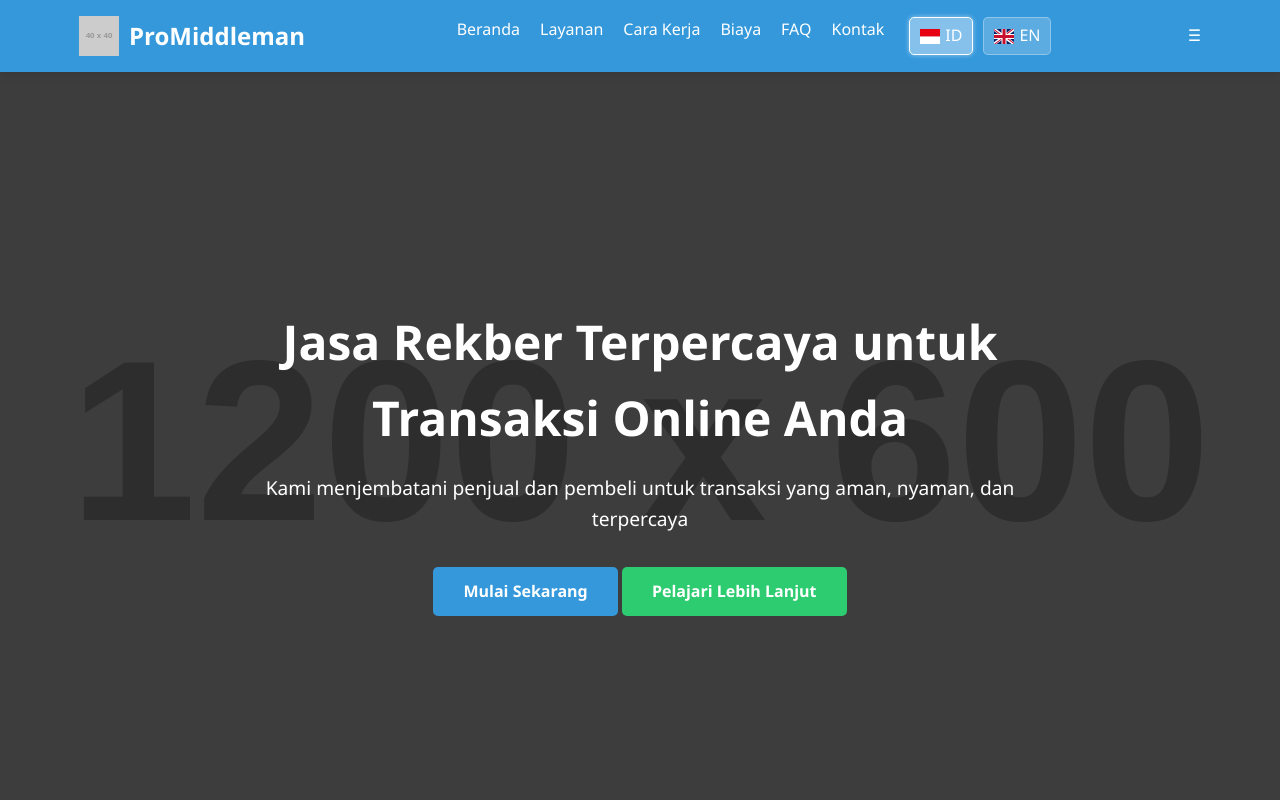
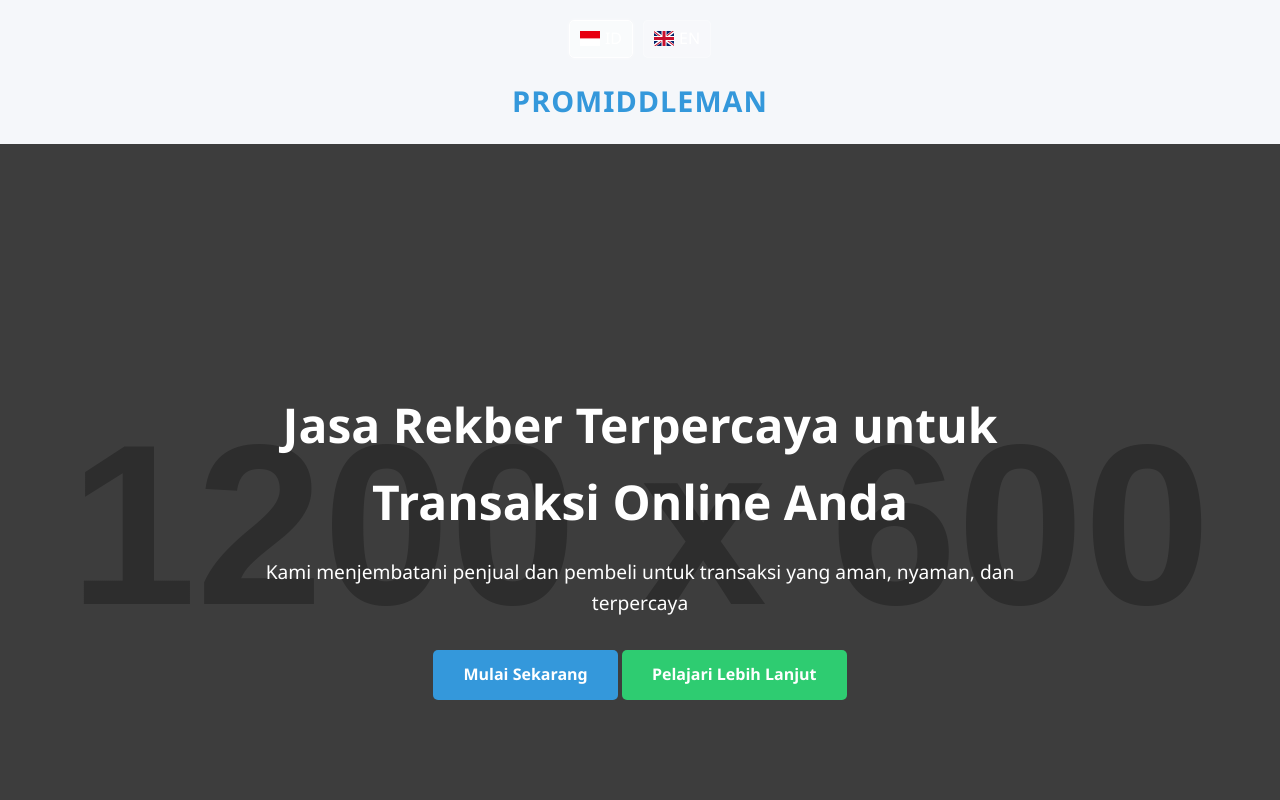
Before and after one commit to trustmiddleman/trustmiddleman.github.io, a plain HTML site: page index.html in a window 1280 px wide. Shown: the top 800 px of the page. Drawn offline with nearby package versions, Linux system fonts and the light colour scheme; placeholder pictures from the web are drawn by us.

Commit message:
Update index.html

```diff
--- a/index.html
+++ b/index.html
@@ -34,76 +34,12 @@
             padding: 0 15px;
         }
 
-        header {
-            background-color: var(--primary-color);
-            color: white;
-            padding: 1rem 0;
-            position: fixed;
-            width: 100%;
-            top: 0;
-            z-index: 100;
-            box-shadow: 0 2px 10px rgba(0,0,0,0.1);
-        }
-
-        nav {
-            display: flex;
-            justify-content: space-between;
-            align-items: center;
-        }
-
-        .logo {
-            font-size: 1.5rem;
-            font-weight: bold;
-            display: flex;
-            align-items: center;
-        }
-
-        .logo img {
-            height: 40px;
-            margin-right: 10px;
-        }
-
-        .nav-links {
-            display: flex;
-            list-style: none;
-        }
-
-        .nav-links li {
-            margin-left: 20px;
-        }
-
-        .nav-links a {
-            color: white;
-            text-decoration: none;
-            font-weight: 500;
-            transition: color 0.3s;
-        }
-
-        .nav-links a:hover {
-            color: var(--light-color);
-        }
-
-        .language-selector {
-            background: rgba(255,255,255,0.2);
-            padding: 5px 10px;
-            border-radius: 5px;
-            cursor: pointer;
-            display: flex;
-            align-items: center;
-        }
-
-        .language-selector img {
-            width: 20px;
-            margin-right: 5px;
-        }
-
         .hero {
             background: linear-gradient(rgba(0,0,0,0.7), rgba(0,0,0,0.7)), url('https://via.placeholder.com/1200x600') no-repeat center center/cover;
             height: 100vh;
             display: flex;
             align-items: center;
             text-align: center;
-            margin-top: 60px;
             color: white;
         }
 
@@ -455,29 +391,43 @@
             font-size: 0.9rem;
         }
 
-        /* Responsive */
-        /* Fixed language buttons for mobile view */
-        .language-drawer {
-            display: none;
-            position: fixed;
-            bottom: 0;
-            left: 0;
-            right: 0;
-            background: var(--primary-color);
-            padding: 10px;
-            box-shadow: 0 -2px 10px rgba(0,0,0,0.1);
-            z-index: 100;
+        /* Language Button Styles */
+        .language-buttons {
+            display: flex;
+            align-items: center;
+            justify-content: center;
+            margin: 20px 0;
         }
 
-        .language-drawer .language-buttons {
-            justify-content: center;
+        .language-btn {
+            display: flex;
+            align-items: center;
+            padding: 5px 10px;
+            margin: 0 5px;
+            background: rgba(255,255,255,0.2);
+            border: 1px solid rgba(255,255,255,0.3);
+            border-radius: 5px;
+            color: white;
+            cursor: pointer;
+            transition: all 0.3s ease;
         }
 
-        .language-drawer .language-btn {
-            padding: 10px 20px;
-            margin: 0 10px;
+        .language-btn img {
+            width: 20px;
+            margin-right: 5px;
         }
 
+        .language-btn:hover {
+            background: rgba(255,255,255,0.3);
+        }
+
+        .language-btn.active {
+            background: rgba(255,255,255,0.4);
+            border-color: white;
+            box-shadow: 0 0 5px rgba(255,255,255,0.5);
+        }
+
+        /* Responsive */
         @media (max-width: 768px) {
             .hero h1 {
                 font-size: 2rem;
@@ -486,24 +436,16 @@
             .hero p {
                 font-size: 1rem;
             }
-
-            .nav-links {
-                display: none;
         }
 
-            .mobile-menu {
-                display: block;
-                font-size: 1.5rem;
-                cursor: pointer;
-            }
-
-            .language-drawer {
-                display: block;
-            }
-
-            .nav-links .language-buttons {
-                display: none;
-            }
+        .logo {
+            font-size: 1.8rem;
+            font-weight: bold;
+            text-align: center;
+            margin: 20px 0;
+            color: var(--primary-color);
+            text-transform: uppercase;
+            letter-spacing: 1px;
         }
     </style>
 </head>
@@ -564,58 +506,7 @@
         });
     </script>
 
-    <style>
-        /* Language Button Styles */
-        .language-buttons {
-            display: flex;
-            align-items: center;
-        }
-
-        .language-btn {
-            display: flex;
-            align-items: center;
-            padding: 5px 10px;
-            margin: 0 5px;
-            background: rgba(255,255,255,0.2);
-            border: 1px solid rgba(255,255,255,0.3);
-            border-radius: 5px;
-            color: white;
-            cursor: pointer;
-            transition: all 0.3s ease;
-        }
-
-        .language-btn img {
-            width: 20px;
-            margin-right: 5px;
-        }
-
-        .language-btn:hover {
-            background: rgba(255,255,255,0.3);
-        }
-
-        .language-btn.active {
-            background: rgba(255,255,255,0.4);
-            border-color: white;
-            box-shadow: 0 0 5px rgba(255,255,255,0.5);
-        }
-    </style>
-
-    <header>
-        <div class="container">
-            <nav>
-                <div class="logo">
-                    <img src="https://via.placeholder.com/40x40" alt="ProMiddleman Logo">
-                    <span>ProMiddleman</span>
-                </div>
-
-                <ul class="nav-links">
-                    <li><a href="#home" data-id="Beranda" data-en="Home">Beranda</a></li>
-                    <li><a href="#services" data-id="Layanan" data-en="Services">Layanan</a></li>
-                    <li><a href="#how-it-works" data-id="Cara Kerja" data-en="How It Works">Cara Kerja</a></li>
-                    <li><a href="#pricing" data-id="Biaya" data-en="Pricing">Biaya</a></li>
-                    <li><a href="#faq" data-id="FAQ" data-en="FAQ">FAQ</a></li>
-                    <li><a href="#contact" data-id="Kontak" data-en="Contact">Kontak</a></li>
-                    <li>
+    <!-- Language selector -->
     <div class="language-buttons">
         <div class="language-btn active" data-lang="id" onclick="setLanguage('id')">
             <img src="https://cdnjs.cloudflare.com/ajax/libs/flag-icon-css/3.5.0/flags/4x3/id.svg" alt="Indonesia">
@@ -626,13 +517,11 @@
             <span>EN</span>
         </div>
     </div>
-                    </li>
-                </ul>
 
-                <div class="mobile-menu">☰</div>
-            </nav>
+    <!-- Logo -->
+    <div class="logo">
+        ProMiddleman
     </div>
-    </header>
 
     <section id="home" class="hero">
         <div class="container">
@@ -919,25 +808,10 @@
         </div>
     </section>
 
-    <!-- Fixed language switcher for mobile -->
-    <div class="language-drawer">
-        <div class="language-buttons">
-            <div class="language-btn active" data-lang="id" onclick="setLanguage('id')">
-                <img src="https://cdnjs.cloudflare.com/ajax/libs/flag-icon-css/3.5.0/flags/4x3/id.svg" alt="Indonesia">
-                <span>Indonesia</span>
-            </div>
-            <div class="language-btn" data-lang="en" onclick="setLanguage('en')">
-                <img src="https://cdnjs.cloudflare.com/ajax/libs/flag-icon-css/3.5.0/flags/4x3/gb.svg" alt="English">
-                <span>English</span>
-            </div>
-        </div>
-    </div>
-
     <footer>
         <div class="container">
             <div class="logo">
-                <img src="https://via.placeholder.com/40x40" alt="ProMiddleman Logo">
-                <span>ProMiddleman</span>
+                ProMiddleman
             </div>
 
             <div class="footer-links">
```
Lines whose indentation alone changed are shown as unchanged.
